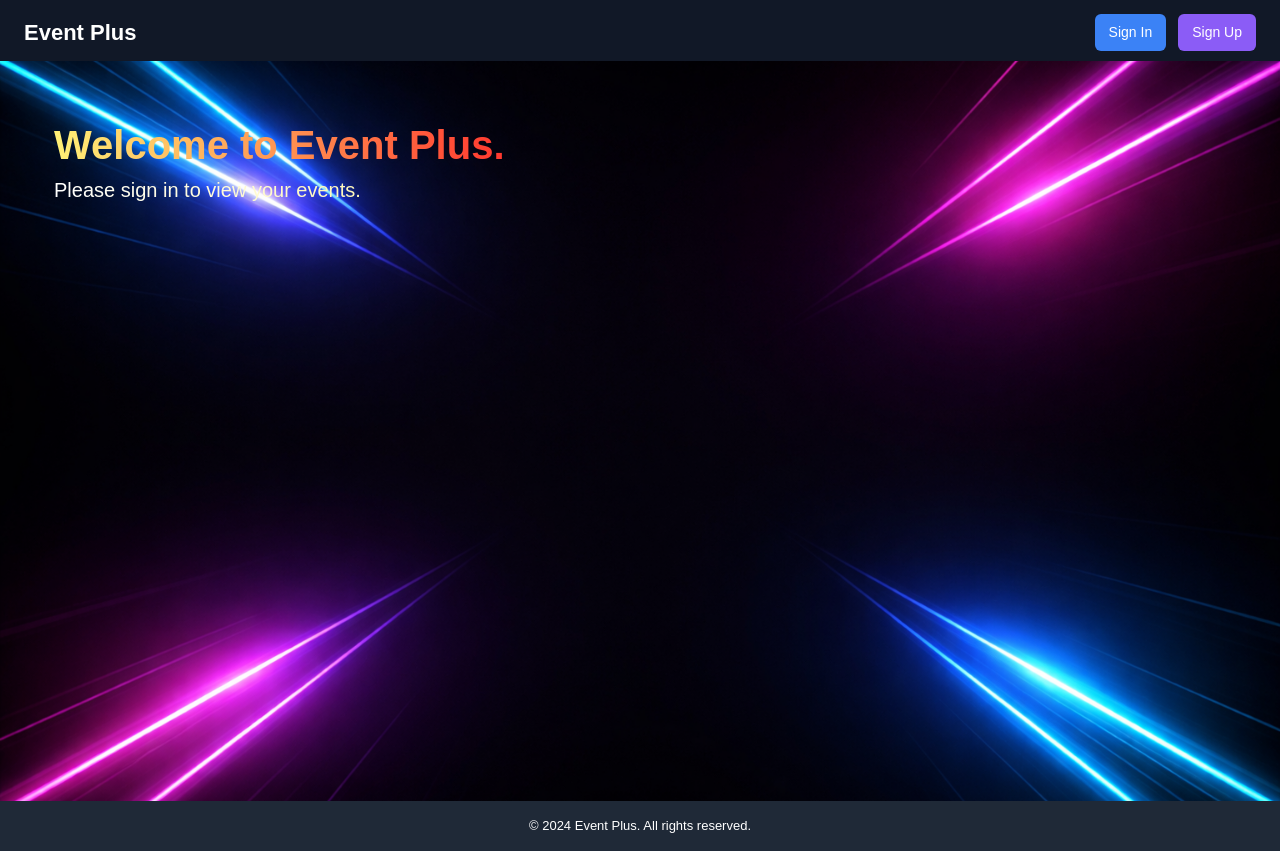
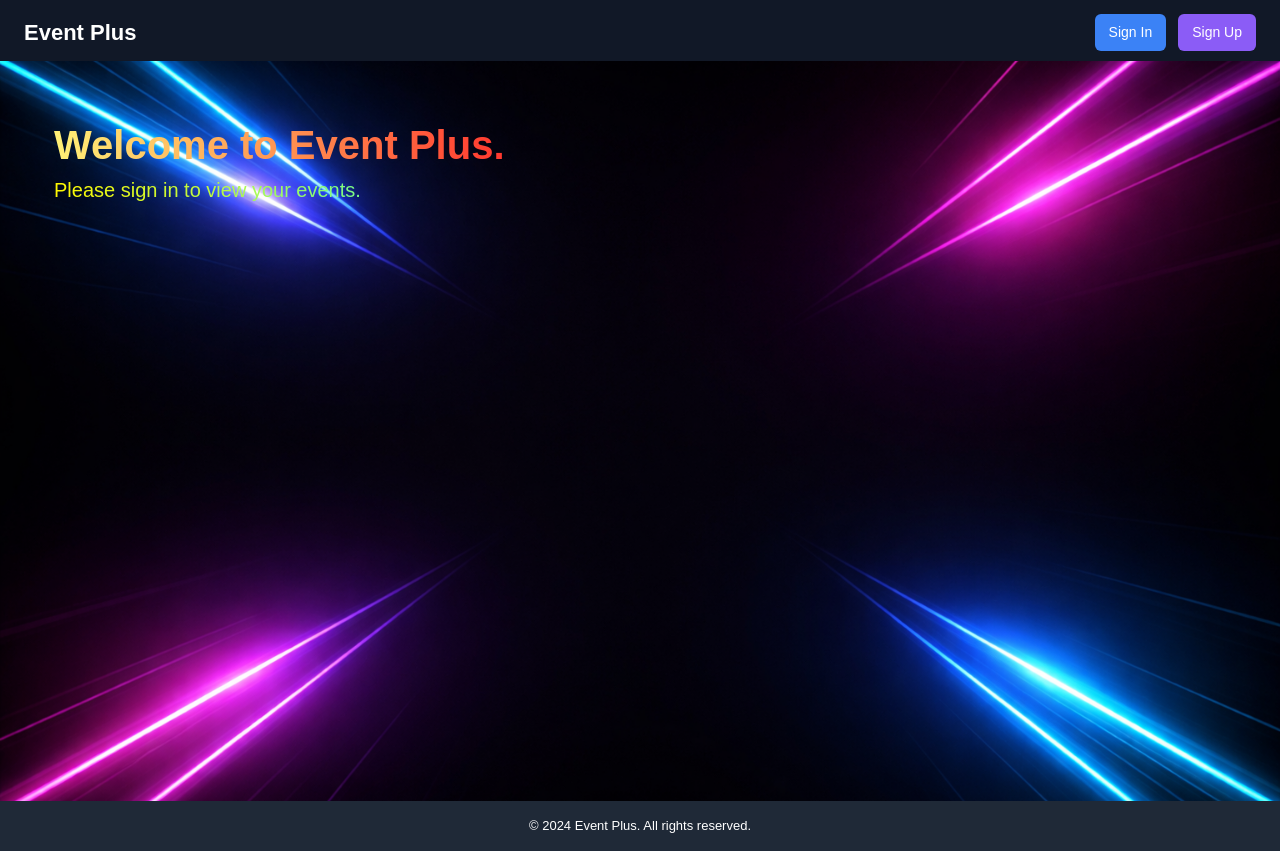
Before and after one commit to Muhammad-Ahmad-Jutt/event-plus-front-end, a React (Create React App) app in the folder event-plus-frontend/: page / in a window 1280 px wide. Built offline with nearby package versions, Linux system fonts and the light colour scheme.

Commit message:
Some UI updations in Homepage

```diff
--- a/event-plus-frontend/src/index.css
+++ b/event-plus-frontend/src/index.css
@@ -174,8 +174,8 @@ footer {
 
   background: linear-gradient(
     90deg,
-    #FFFFFF,
-    #FFF176,
+    #FFF700,
+    #00FFFF,
     #FFFFFF
 
   );
```
